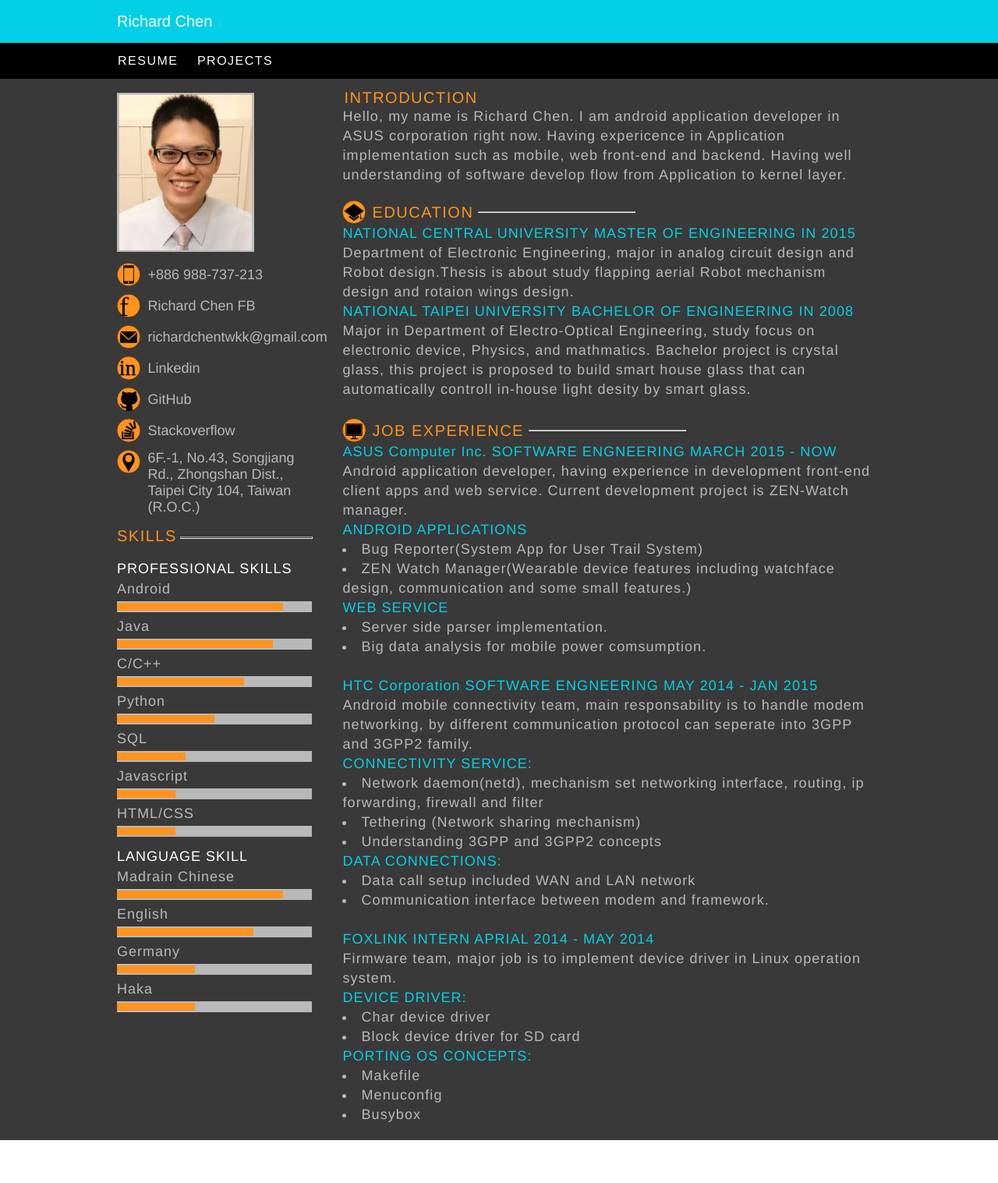
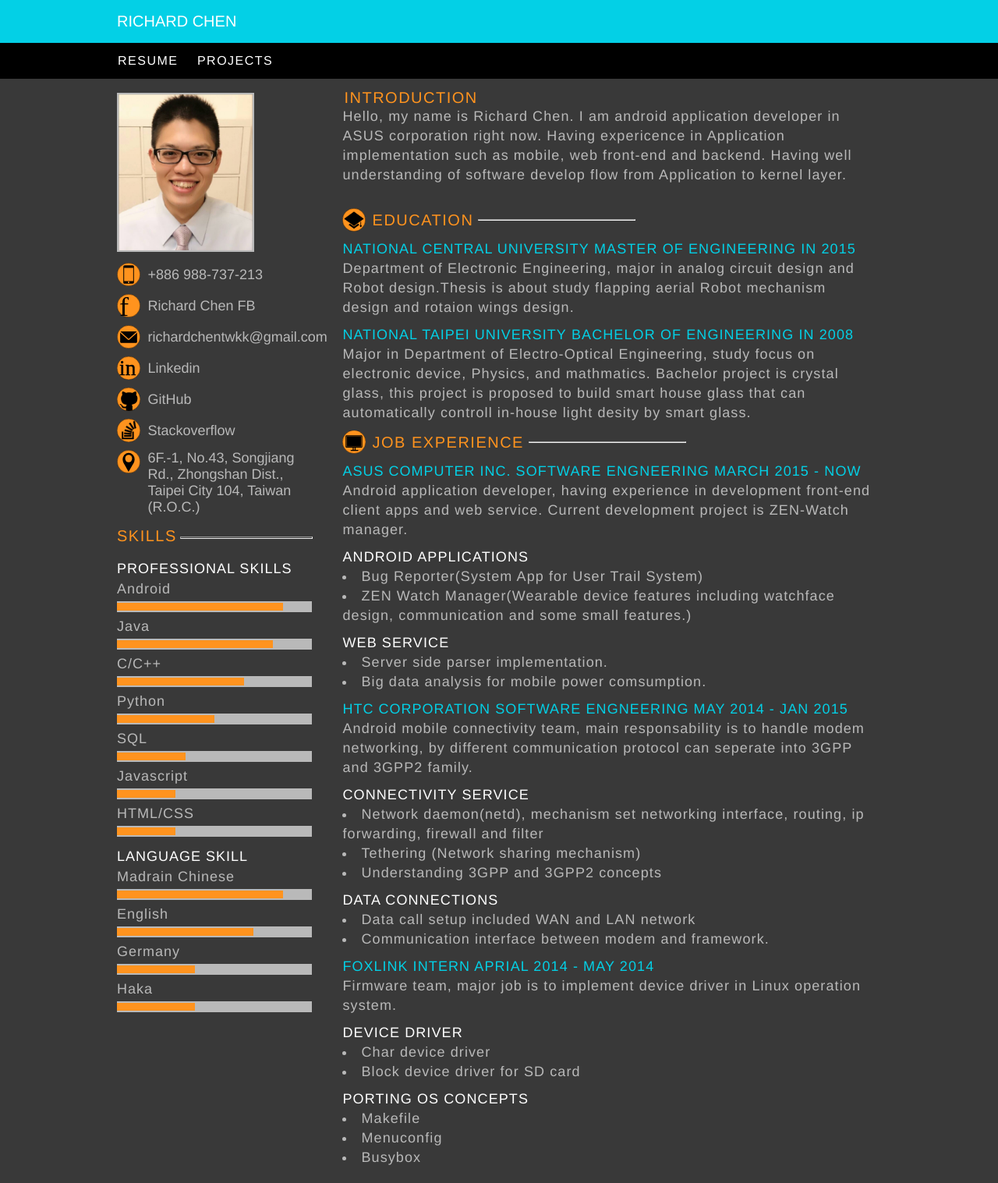
Before and after one commit to richardchentwkk/richardchentwkk.github.io, a plain HTML site: page index.html in a window 1280 px wide. Shown: the whole page at 78% size. Before the commit the page ends 1462 px from the top, so only its background shows below. Drawn offline with Linux system fonts and the light colour scheme.

Commit message:
[Resume]Finished education and job experience margin and text color part.

```diff
--- a/index.html
+++ b/index.html
@@ -13,7 +13,7 @@
     <!--Header-->
     <div class="header_background">
         <div class="header_frame">
-            <div class="header_title ">Richard Chen</div>
+            <div class="header_title ">RICHARD CHEN</div>
         </div>
     </div>
     <div class="menu_background">
@@ -185,81 +185,76 @@
                         <div class="right_content_text">
                             <!--Education-->
                             <div>
-                                <div>
+                                <div class="edu_and_job_bar">
                                     <img class="contact_pic" src="img/graduation.svg" alt="graduation">
                                     <div class="font_right_title">EDUCATION</div>
                                     <hr style="vertical-align: middle;" class="cell_line_right">
                                 </div>
-                                <div style="color: #03D0E6;">
+                                <div class="edu_and_job_title">
                                     <div class="font_school_experience">NATIONAL CENTRAL UNIVERSITY</div>
                                     <div class="font_year">MASTER OF ENGINEERING IN 2015</div>
                                 </div>
                                 <div class="right_content_text">
                                     Department of Electronic Engineering, major in analog circuit design and Robot design.Thesis is about study flapping aerial Robot mechanism design and rotaion wings design.</div>
                                 <!--<hr class="cell_line_right">-->
-                                <div style="color: #03D0E6;">
+                                <div class="edu_and_job_title">
                                     <div class="font_school_experience">NATIONAL TAIPEI UNIVERSITY</div>
                                     <div class="font_year">BACHELOR OF ENGINEERING IN 2008</div>
                                 </div>
                                 <div class="right_content_text">Major in Department of Electro-Optical Engineering, study focus on electronic device, Physics, and mathmatics. Bachelor project is crystal glass, this project is proposed to build smart house glass that can automatically controll in-house light desity by smart glass.</div>
                             </div>
-                            <br>
                             <!--JOB Exprience.-->
                             <div>
-                                <div>
+                                <div class="edu_and_job_bar">
                                     <img class="contact_pic" src="img/job.svg" alt="jobexperience">
                                     <div class="font_right_title">JOB EXPERIENCE</div>
                                     <hr style="vertical-align: middle;" class="cell_line_right">
                                 </div>
                                 <!--ASUS-->
                                 <div>
-                                    <div style="color: #03D0E6;">
-                                        <div class="font_school_experience">ASUS Computer Inc.</div>
+                                    <div class="edu_and_job_title">
+                                        <div class="font_school_experience">ASUS COMPUTER INC.</div>
                                         <div class="font_year">
                                             SOFTWARE ENGNEERING MARCH 2015 - NOW
                                         </div>
                                     </div>
                                     <div class="right_content_text">Android application developer, having experience in development front-end client apps and web service. Current development project is ZEN-Watch manager.</div>
-                                    <span class="font_school_experience">ANDROID APPLICATIONS</span>
+                                    <div class="text_color_sub">ANDROID APPLICATIONS</div>
                                     <li>Bug Reporter(System App for User Trail System)
                                     </li>
                                     <li>ZEN Watch Manager(Wearable device features including watchface design, communication and some small features.)</li>
-                                    <span class="font_school_experience">WEB SERVICE</span>
+                                    <div class="text_color_sub">WEB SERVICE</div>
                                     <li>Server side parser implementation.</li>
                                     <li>Big data analysis for mobile power comsumption.</li>
                                 </div>
-                                <!--<hr class="cell_line_right">-->
-                                <br>
                                 <!--HTC-->
                                 <div>
-                                    <div style="color: #03D0E6;">
-                                        <div class="font_school_experience">HTC Corporation</div>
+                                    <div class="edu_and_job_title">
+                                        <div class="font_school_experience">HTC CORPORATION</div>
                                         <div class="font_year">SOFTWARE ENGNEERING MAY 2014 - JAN 2015</div>
                                     </div>
                                     <div class="right_content_text">Android mobile connectivity team, main responsability is to handle modem networking, by different communication protocol can seperate into 3GPP and 3GPP2 family.</div>
-                                    <span class="font_school_experience">CONNECTIVITY SERVICE:</span>
+                                    <div class="text_color_sub">CONNECTIVITY SERVICE</div>
                                     <li>Network daemon(netd), mechanism set networking interface, routing, ip forwarding, firewall and filter
                                     </li>
                                     <li>Tethering (Network sharing mechanism)</li>
                                     <li>Understanding 3GPP and 3GPP2 concepts</li>
-                                    <span class="font_school_experience">DATA CONNECTIONS:</span>
+                                    <div class="text_color_sub">DATA CONNECTIONS</div>
                                     <li>Data call setup included WAN and LAN network</li>
                                     <li>Communication interface between modem and framework.</li>
                                 </div>
-                                <!--<hr class="cell_line_right">-->
-                                <br>
                                 <!--FOXLINK-->
                                 <div>
-                                    <div style="color: #03D0E6;">
+                                    <div class="edu_and_job_title">
                                         <div class="font_school_experience">FOXLINK</div>
                                         <div class="font_year">INTERN APRIAL 2014 - MAY 2014</div>
                                     </div>
                                     <div class="right_content_text">Firmware team, major job is to implement device driver in Linux operation system.</div>
-                                    <span class="font_school_experience">DEVICE DRIVER:</span>
+                                    <div class="text_color_sub">DEVICE DRIVER</div>
                                     <li>Char device driver
                                     </li>
                                     <li>Block device driver for SD card</li>
-                                    <span class="font_school_experience">PORTING OS CONCEPTS:</span>
+                                    <div class="text_color_sub">PORTING OS CONCEPTS</div>
                                     <li>Makefile</li>
                                     <li>Menuconfig</li>
                                     <li>Busybox</li>
--- a/resume/sass/main.scss
+++ b/resume/sass/main.scss
@@ -277,3 +277,17 @@ div {
     font-size: $font_size_max;
     letter-spacing: 1.5px;
 }
+
+.text_color_sub {
+    color: white;
+    margin-top: 10px;
+}
+
+.edu_and_job_title {
+    color: #03D0E6;
+    margin-top: 10px;
+}
+
+.edu_and_job_bar {
+    margin-top: 10px;
+}
```
Also changed, not shown: resume/stylesheets/main.css.
